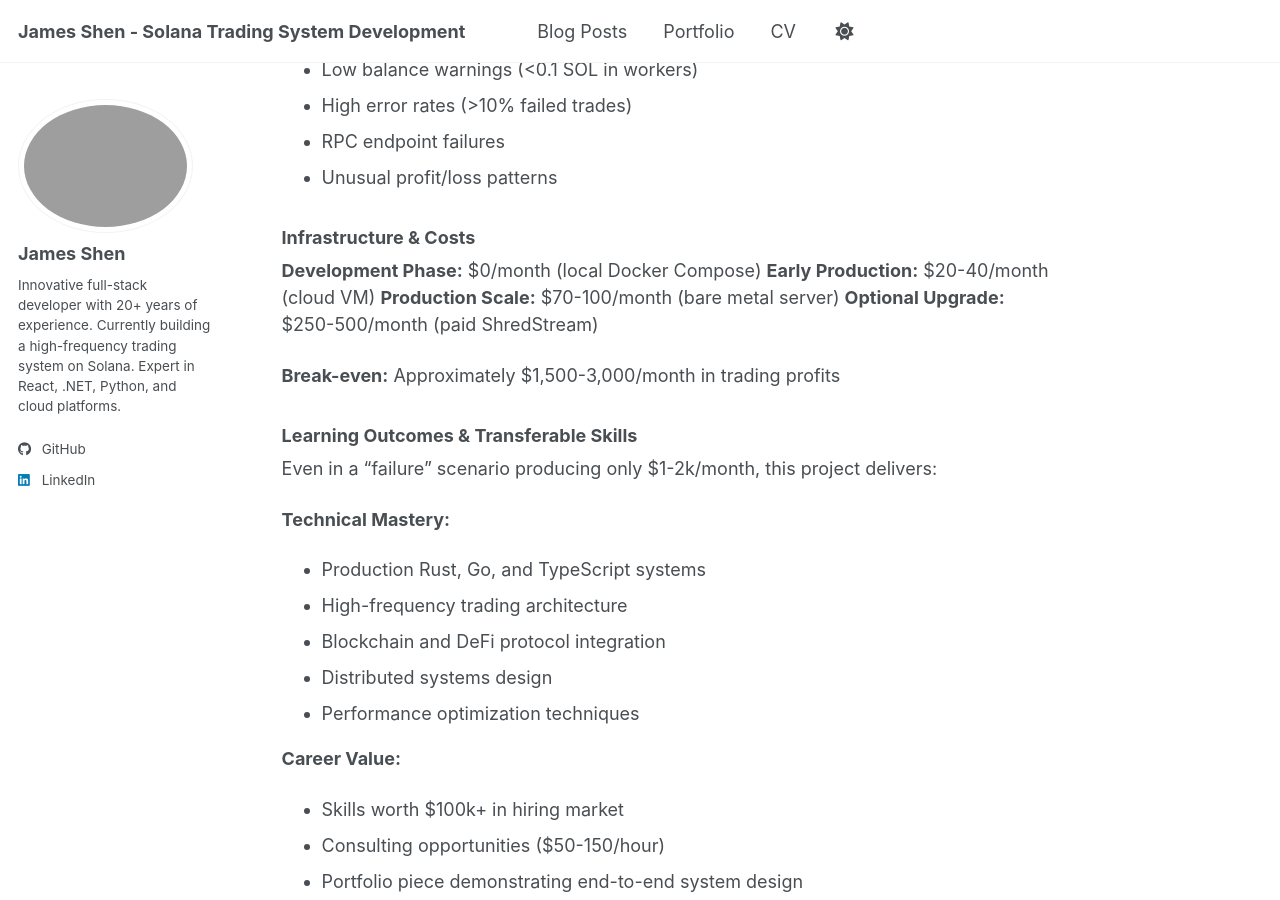
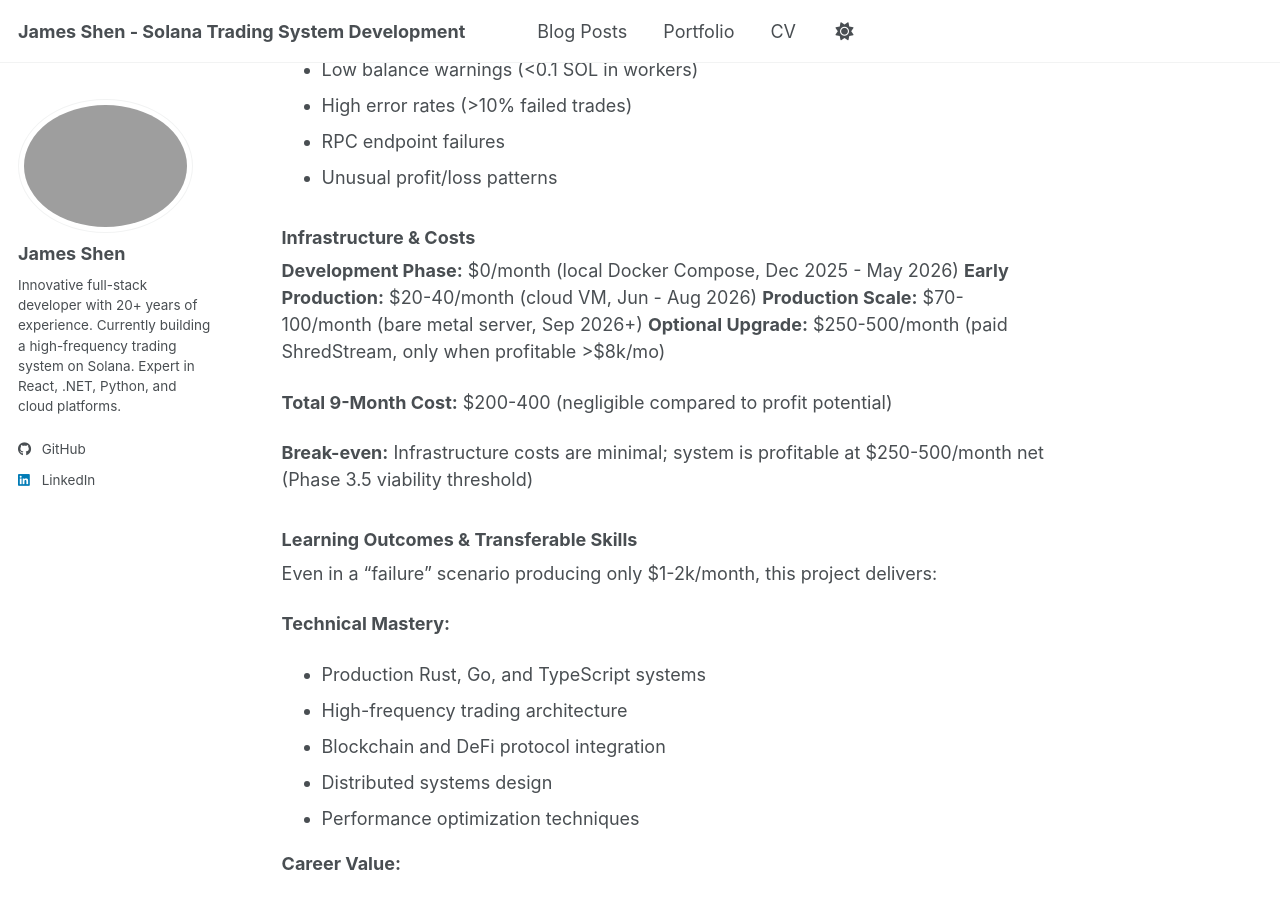
Before and after one commit to guidebee/guidebee.github.io, a Jekyll site: the page built from _portfolio/portfolio-9.md, in a window 1280 px wide and 900 px high, scrolled down 7104 px. Built offline with Jekyll 4.4.1, drawn with Linux system fonts in a browser that asks for light colours; a script bundle is joined from its source files by our own code; library files that are not in the unit come from our copies.

Commit message:
portfolios

```diff
--- a/_portfolio/portfolio-9.md
+++ b/_portfolio/portfolio-9.md
@@ -221,12 +221,14 @@ Professional HFT firms require $100k-300k monthly revenue to justify their $20k-
 
 ### Infrastructure & Costs
 
-**Development Phase:** $0/month (local Docker Compose)
-**Early Production:** $20-40/month (cloud VM)
-**Production Scale:** $70-100/month (bare metal server)
-**Optional Upgrade:** $250-500/month (paid ShredStream)
+**Development Phase:** $0/month (local Docker Compose, Dec 2025 - May 2026)
+**Early Production:** $20-40/month (cloud VM, Jun - Aug 2026)
+**Production Scale:** $70-100/month (bare metal server, Sep 2026+)
+**Optional Upgrade:** $250-500/month (paid ShredStream, only when profitable >$8k/mo)
 
-**Break-even:** Approximately $1,500-3,000/month in trading profits
+**Total 9-Month Cost:** $200-400 (negligible compared to profit potential)
+
+**Break-even:** Infrastructure costs are minimal; system is profitable at $250-500/month net (Phase 3.5 viability threshold)
 
 ### Learning Outcomes & Transferable Skills
 
```
